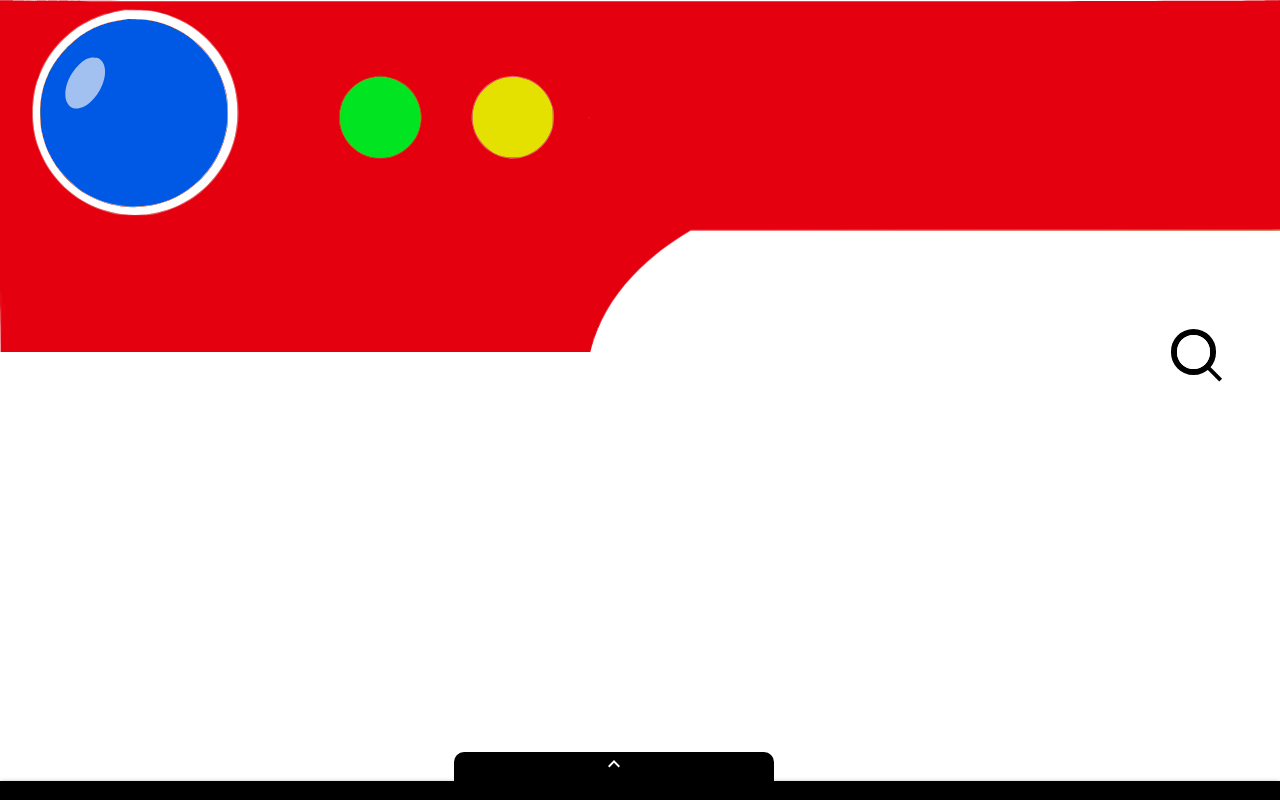
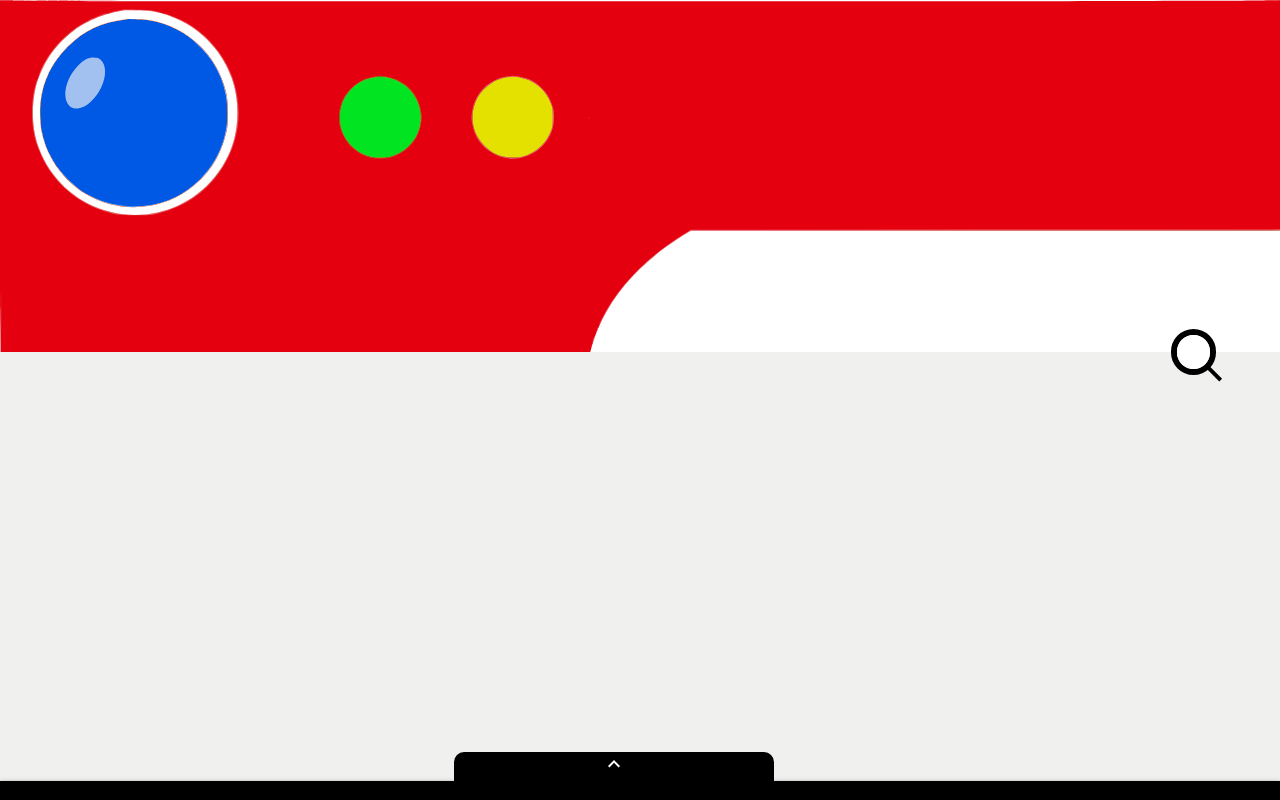
Before and after one commit to jas2johns/puppydex, a Next.js app: page / in a window 1280 px wide. Built offline with nearby package versions, Linux system fonts and the light colour scheme.

Commit message:
background color

```diff
--- a/src/styles/globals.css
+++ b/src/styles/globals.css
@@ -14,11 +14,18 @@
 	--handle-height: 1.4em;
 	--open-trans-time: 800ms;
 	--close-trans-time: 150ms;
+
+}
+
+html {
+	background-color: #f0f0ef;
 }
 
 html,
 body {
 	max-width: 100vw;
+	/* experiment */
+	/* background-color: #f0f0ef; */
 }
 
 a {
```
